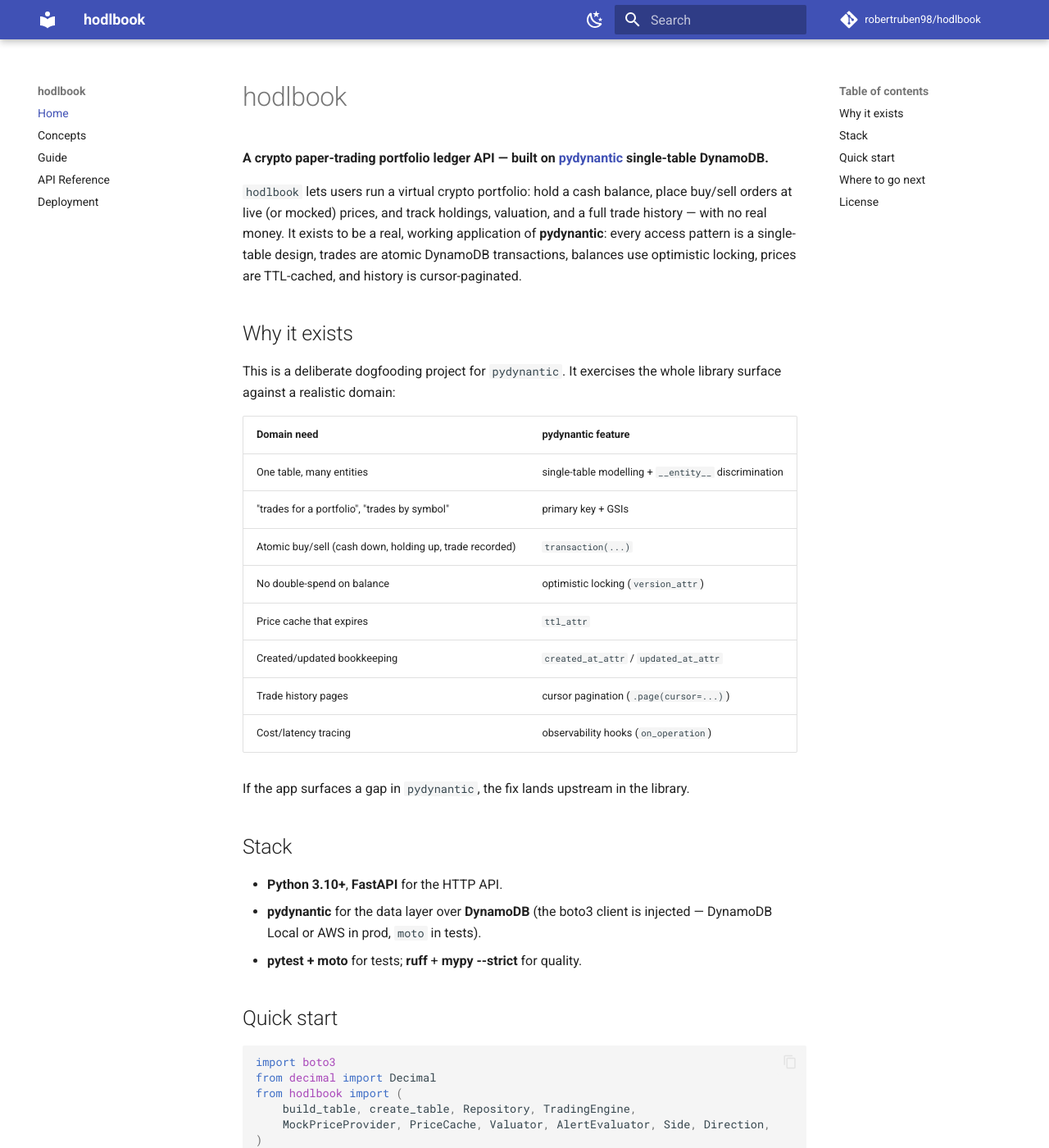
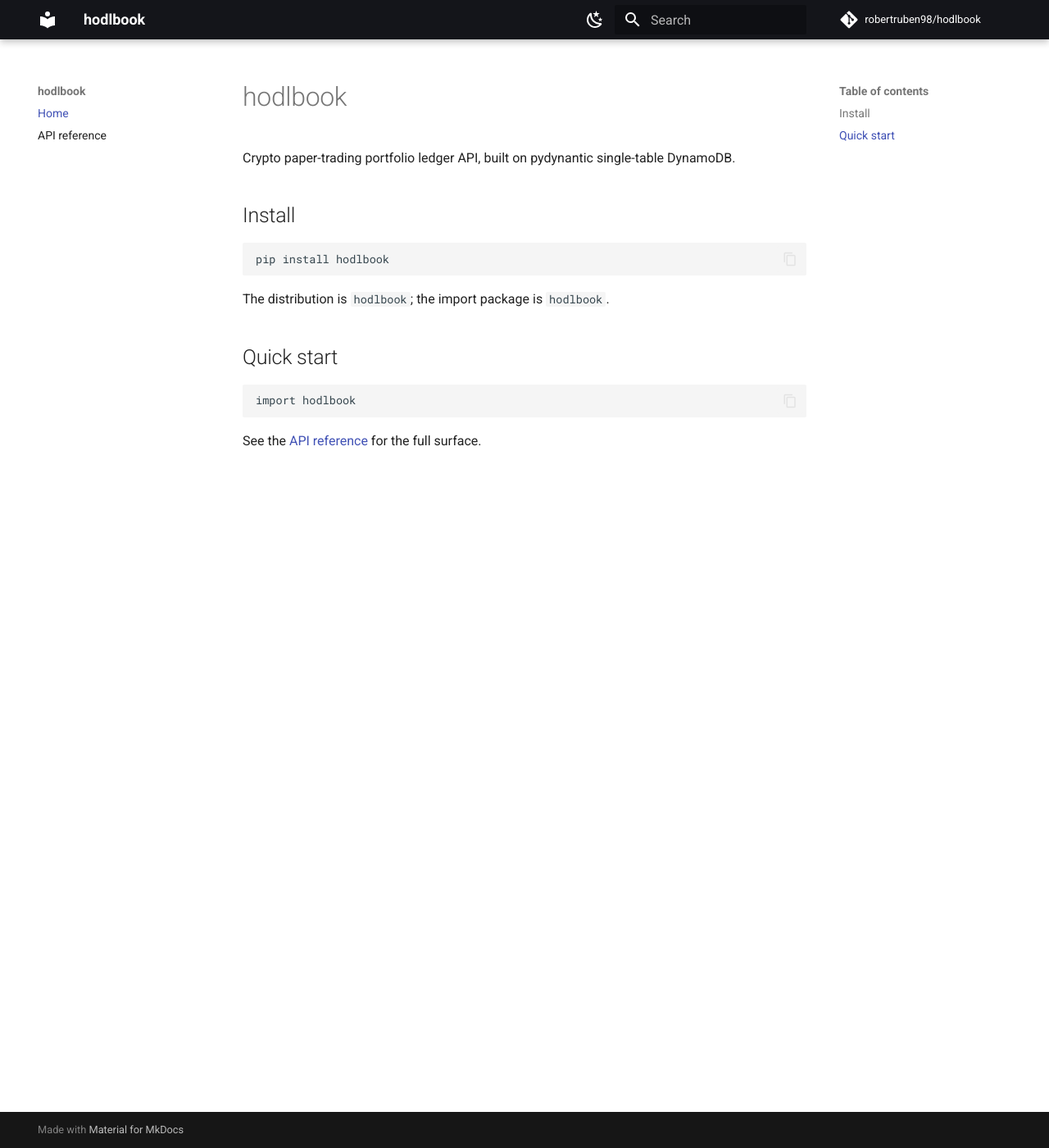
Before and after one commit to robertruben98/hodlbook, an MkDocs documentation site: the page built from docs/index.md, in a window 1280 px wide and 1400 px high. Shown: the whole window at 82% size. Built offline with MkDocs 1.6.1 and Material for MkDocs 9.7.7, drawn with Linux system fonts in a browser that asks for light colours; comment, search, counter and statistics services are not loaded; some of the changed text lies outside the part shown.

Commit message:
docs: add mkdocs site + GitHub Pages workflow (#30)
Co-authored-by: Robert Ruben <robert.benitez@treew.com>

````diff
--- /dev/null
+++ b/docs/api.md
@@ -0,0 +1,3 @@
+# API reference
+
+::: hodlbook
--- a/docs/index.md
+++ b/docs/index.md
@@ -1,81 +1,19 @@
 # hodlbook
 
-**A crypto paper-trading portfolio ledger API — built on
-[pydynantic](https://pypi.org/project/pydynantic/) single-table DynamoDB.**
+Crypto paper-trading portfolio ledger API, built on pydynantic single-table DynamoDB.
 
-`hodlbook` lets users run a virtual crypto portfolio: hold a cash balance, place
-buy/sell orders at live (or mocked) prices, and track holdings, valuation, and a
-full trade history — with no real money. It exists to be a real, working
-application of **pydynantic**: every access pattern is a single-table design,
-trades are atomic DynamoDB transactions, balances use optimistic locking, prices
-are TTL-cached, and history is cursor-paginated.
+## Install
 
-## Why it exists
+```bash
+pip install hodlbook
+```
 
-This is a deliberate dogfooding project for `pydynantic`. It exercises the whole
-library surface against a realistic domain:
-
-| Domain need | pydynantic feature |
-|---|---|
-| One table, many entities | single-table modelling + `__entity__` discrimination |
-| "trades for a portfolio", "trades by symbol" | primary key + GSIs |
-| Atomic buy/sell (cash down, holding up, trade recorded) | `transaction(...)` |
-| No double-spend on balance | optimistic locking (`version_attr`) |
-| Price cache that expires | `ttl_attr` |
-| Created/updated bookkeeping | `created_at_attr` / `updated_at_attr` |
-| Trade history pages | cursor pagination (`.page(cursor=...)`) |
-| Cost/latency tracing | observability hooks (`on_operation`) |
-
-If the app surfaces a gap in `pydynantic`, the fix lands upstream in the library.
-
-## Stack
-
-- **Python 3.10+**, **FastAPI** for the HTTP API.
-- **pydynantic** for the data layer over **DynamoDB** (the boto3 client is
-  injected — DynamoDB Local or AWS in prod, `moto` in tests).
-- **pytest + moto** for tests; **ruff** + **mypy --strict** for quality.
+The distribution is `hodlbook`; the import package is `hodlbook`.
 
 ## Quick start
 
 ```python
-import boto3
-from decimal import Decimal
-from hodlbook import (
-    build_table, create_table, Repository, TradingEngine,
-    MockPriceProvider, PriceCache, Valuator, AlertEvaluator, Side, Direction,
-)
-
-client = boto3.client("dynamodb")          # injected — your creds/region/endpoint
-create_table(client)                       # one-time (or use CDK/Terraform in prod)
-
-repo = Repository(build_table(client))
-prices = PriceCache(repo, MockPriceProvider({"bitcoin": Decimal("50000")}))
-engine = TradingEngine(repo)
-valuator = Valuator(repo, prices)
-
-repo.create_portfolio("u1", "main", cash=Decimal("100000"))
-
-# Atomic buy: cash debited, holding upserted, trade recorded — all-or-nothing.
-engine.buy("u1", "main", "bitcoin", Decimal("1"), Decimal("50000"))
-
-result = engine.sell("u1", "main", "bitcoin", Decimal("0.5"), Decimal("60000"))
-print(result.realized_pnl)                 # Decimal('5000')
-
-snapshot = valuator.value("u1", "main")    # cash + holdings, marked to current prices
-print(snapshot.total_value, snapshot.total_unrealized_pnl)
+import hodlbook
 ```
 
-A complete, runnable end-to-end example (no AWS needed — uses `moto`) lives in
-`examples/demo.py` in the repository.
-
-## Where to go next
-
-- **[Concepts](concepts.md)** — the single-table design and the domain model.
-- **[Guide](guide.md)** — the core flow: portfolios, orders, valuation, alerts.
-- **[API Reference](api-reference.md)** — every public symbol, generated from the
-  source.
-- **[Deployment](deployment.md)** — running hodlbook against real DynamoDB.
-
-## License
-
-MIT © Robert Ruben
+See the [API reference](api.md) for the full surface.
--- a/mkdocs.yml
+++ b/mkdocs.yml
@@ -1,32 +1,24 @@
 site_name: hodlbook
-site_description: A crypto paper-trading portfolio ledger API built on pydynantic single-table DynamoDB.
+site_description: Crypto paper-trading portfolio ledger API, built on pydynantic single-table DynamoDB.
 repo_url: https://github.com/robertruben98/hodlbook
 repo_name: robertruben98/hodlbook
 
-strict: true
-
 theme:
   name: material
+  features:
+    - navigation.sections
+    - content.code.copy
   palette:
-    - media: "(prefers-color-scheme: light)"
-      scheme: default
-      primary: indigo
-      accent: indigo
+    - scheme: default
+      primary: black
       toggle:
         icon: material/weather-night
         name: Switch to dark mode
-    - media: "(prefers-color-scheme: dark)"
-      scheme: slate
-      primary: indigo
-      accent: indigo
+    - scheme: slate
+      primary: black
       toggle:
         icon: material/weather-sunny
         name: Switch to light mode
-  features:
-    - navigation.sections
-    - navigation.top
-    - content.code.copy
-    - search.highlight
 
 plugins:
   - search
@@ -35,25 +27,10 @@
         python:
           paths: [src]
           options:
-            docstring_style: sphinx
             show_root_heading: true
             show_source: false
             members_order: source
-            separate_signature: true
-            show_signature_annotations: true
-
-markdown_extensions:
-  - admonition
-  - tables
-  - toc:
-      permalink: true
-  - pymdownx.highlight:
-      anchor_linenums: true
-  - pymdownx.superfences
 
 nav:
   - Home: index.md
-  - Concepts: concepts.md
-  - Guide: guide.md
-  - API Reference: api-reference.md
-  - Deployment: deployment.md
+  - API reference: api.md
````
Also changed, not shown: README.md (+2 -0 lines), 1 other file.
